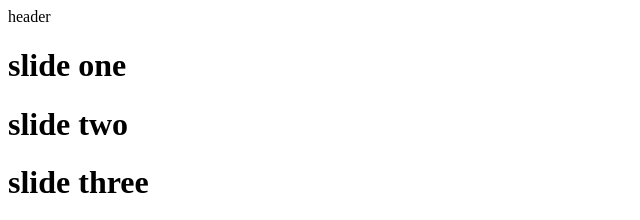
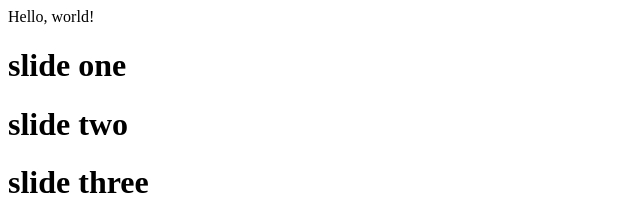
Before and after one commit to MahsaShekarian/git-project-one, a plain HTML site: page index.html in a window 1280 px wide. Shown: the top 220 px of the page, 0-640 px from the left. Drawn offline with Linux system fonts and the light colour scheme.

Commit message:
header updated

```diff
--- a/index.html
+++ b/index.html
@@ -7,7 +7,7 @@
 </head>
 <body>
     <header>
-        header
+        Hello, world!
     </header>
     <div class="slider">
         <h1> slide one </h1>
```
